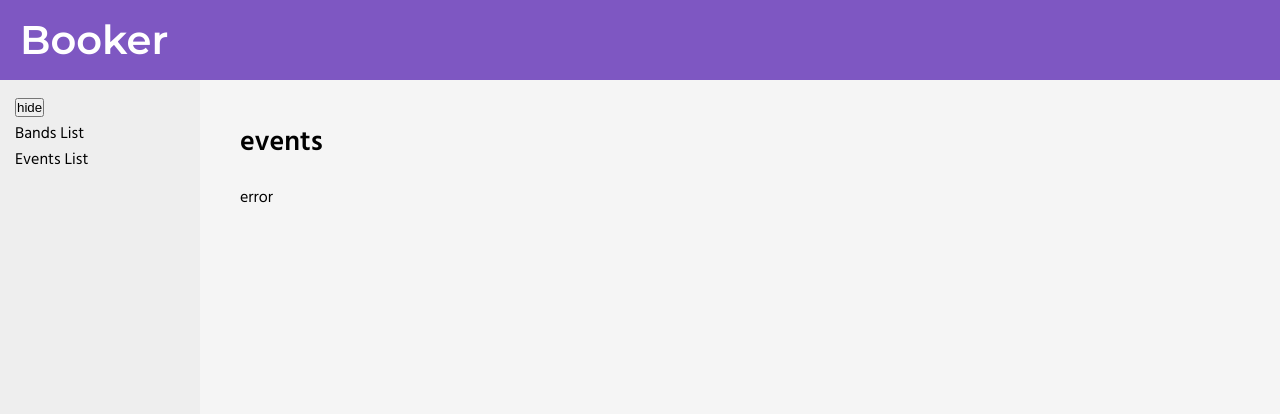
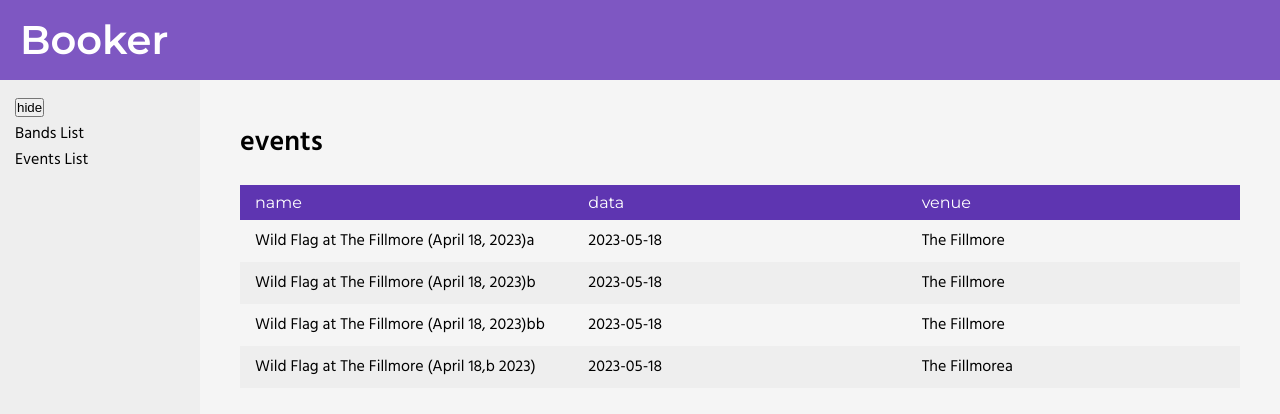
Before and after one commit to video-kid/booker-app, a Next.js app: page /events in a window 1280 px wide. Shown: the top 414 px of the page. Built offline with nearby package versions, Linux system fonts and the light colour scheme.

Commit message:
fix typo

```diff
--- a/src/pages/events/index.tsx
+++ b/src/pages/events/index.tsx
@@ -21,7 +21,7 @@ const Events = () => {
 
       {isLoading ? (
         <>Loading...</>
-      ) : error ? (
+      ) : !error ? (
         <EventsTable events={data} />
       ) : (
         <>error</>
```
